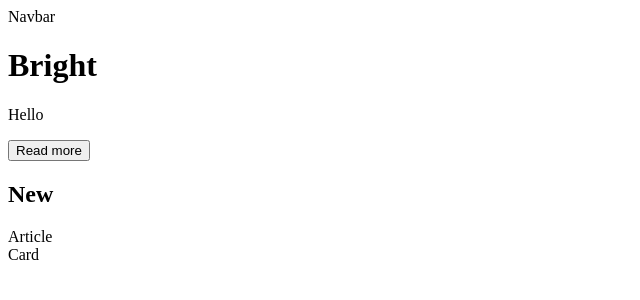
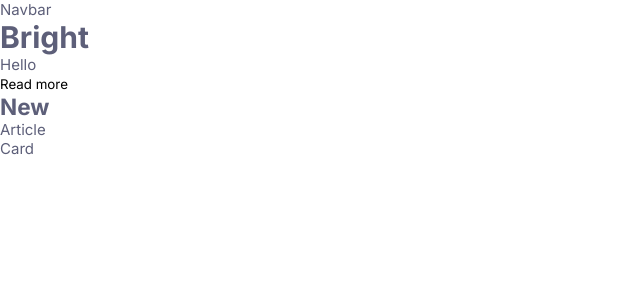
Before and after one commit to EjikeOdoh/homepage-react, a React (Vite) app: page / in a window 1280 px wide. Shown: the top 300 px of the page, without its empty margins (0-640 px from the left). Built offline with nearby package versions, Linux system fonts and the light colour scheme.

Commit message:
Add styles to index.css

```diff
--- a/src/index.css
+++ b/src/index.css
@@ -0,0 +1,37 @@
+@import url('https://fonts.googleapis.com/css2?family=Inter:ital,opsz,wght@0,14..32,100..900;1,14..32,100..900&display=swap');
+
+:root {
+    --Off-white: hsl(36, 100%, 99%);
+    --Grayish-blue: hsl(233, 8%, 79%);
+    --Dark-grayish-blue: hsl(236, 13%, 42%);
+    --Very-dark-blue: hsl(240, 100%, 5%);
+    --Soft-orange: hsl(35, 77%, 62%);
+    --Soft-red: hsl(5, 85%, 63%);
+}
+
+
+* {
+    margin: 0;
+    padding: 0;
+    box-sizing: border-box;
+    font-family: "Inter", sans-serif;
+}
+
+body {
+    font-size: 15px;
+    color: var(--Dark-grayish-blue);
+}
+
+button {
+    border: none;
+    background-color: transparent;
+}
+
+a {
+    text-decoration: none;
+    color: inherit;
+}
+
+button:hover, a:hover {
+    cursor: pointer;
+}
```
